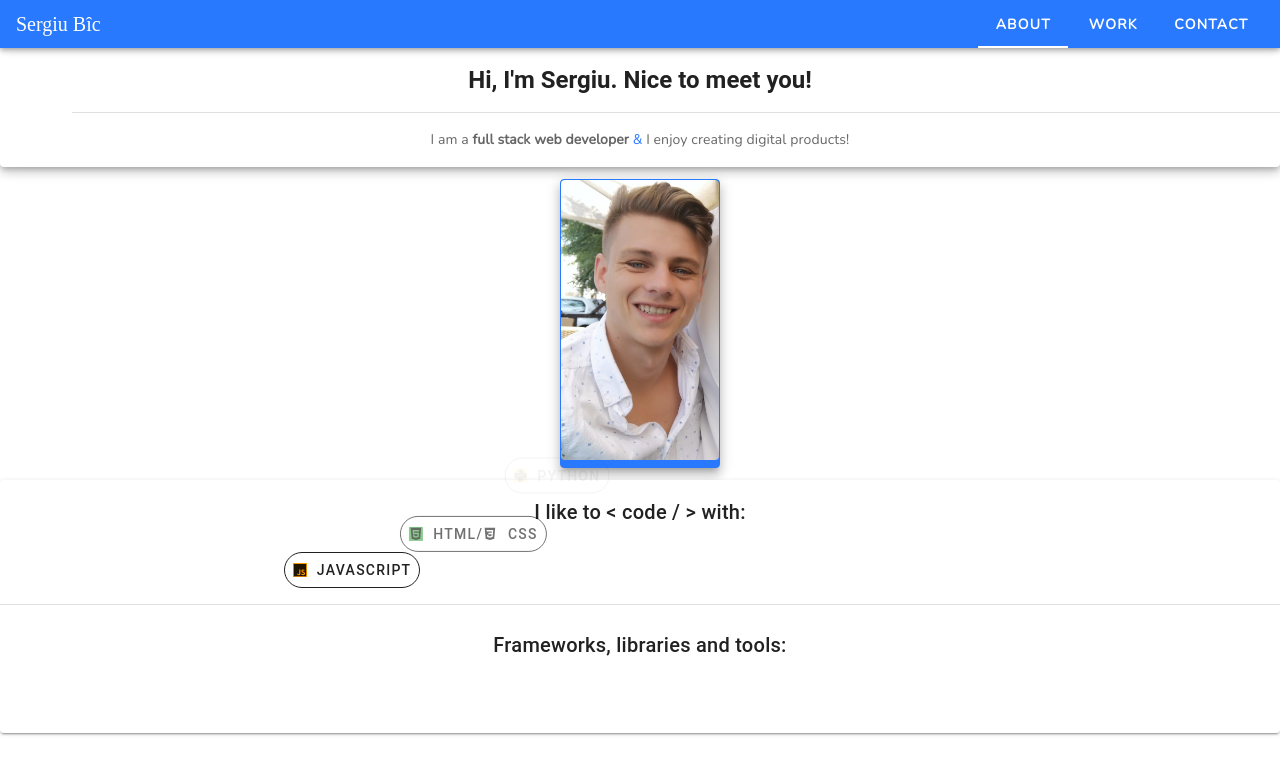
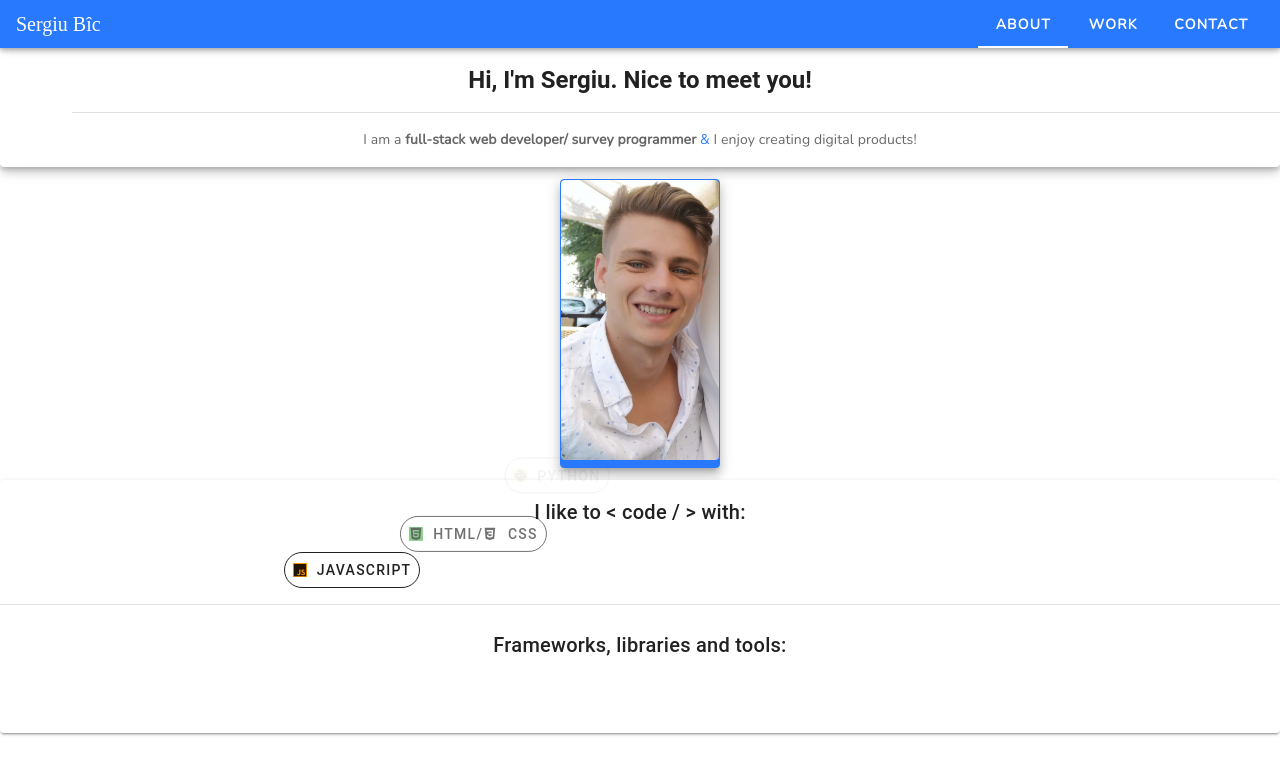
Before and after one commit to SergiuBic/sbfolio, a Vue app: page /#/ in a window 1280 px wide. Shown: the top 774 px of the page. Built offline with nearby package versions, Linux system fonts and the light colour scheme; a web font is replaced by a local one.

Commit message:
SBF v0.7 title change

```diff
--- a/src/views/Home.vue
+++ b/src/views/Home.vue
@@ -8,7 +8,7 @@
          </v-card-title>
        <v-divider inset></v-divider>
        <v-card-text>
-        I am a <b>full stack web developer</b> <span class='blue--text text--accent-3'>&amp;</span> I enjoy creating digital products!
+        I am a <b>full-stack web developer/ survey programmer</b> <span class='blue--text text--accent-3'>&amp;</span> I enjoy creating digital products!
        </v-card-text>
        </v-card>
 
```
